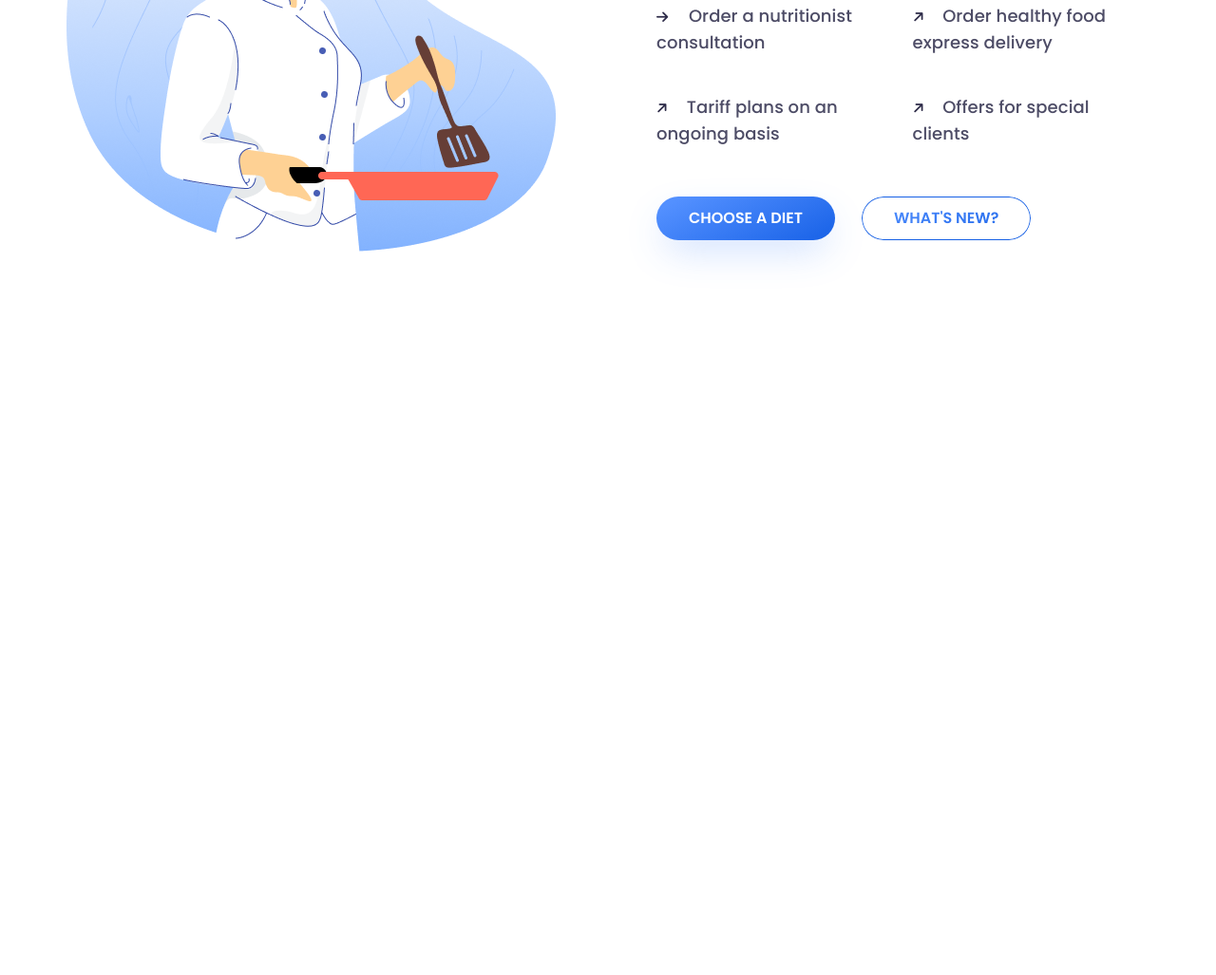
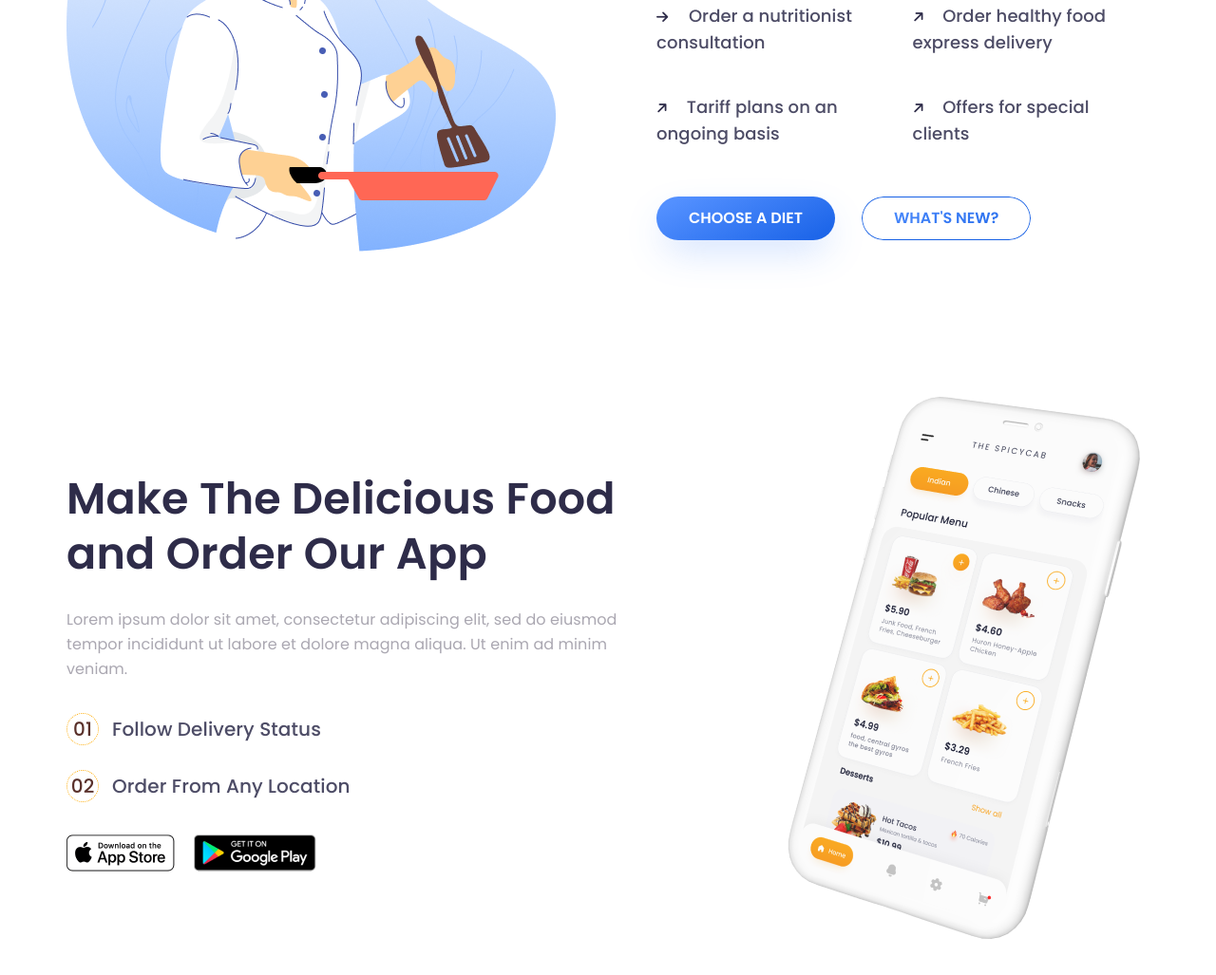
Before and after one commit to DucLS/doorhub, a website: page index.html in a window 1280 px wide. Shown: the part 3511-4538 px from the top of the page at 95% size. Before the commit the page ends 3846 px from the top, so only its background shows below. Drawn offline with Linux system fonts and the light colour scheme.

Commit message:
Build cta section

```diff
--- a/index.html
+++ b/index.html
@@ -412,5 +412,50 @@
         </div>
       </div>
     </section>
+    <section class="container m-auto cta-section">
+      <div class="cta-section__content">
+        <h2 class="heading--secondary cta-section__heading">
+          Make The Delicious Food and Order Our App
+        </h2>
+        <p class="cta-section__text">
+          Lorem ipsum dolor sit amet, consectetur adipiscing elit, sed do
+          eiusmod tempor incididunt ut labore et dolore magna aliqua. Ut enim ad
+          minim veniam.
+        </p>
+        <div class="cta-section__steps">
+          <div class="cta-section__step">
+            <div class="cta-section__number-box">
+              <span class="cta-section__number">01</span>
+            </div>
+            <p class="cta-section__step-title">Follow Delivery Status</p>
+          </div>
+          <div class="cta-section__step">
+            <div class="cta-section__number-box">
+              <span class="cta-section__number">02</span>
+            </div>
+            <p class="cta-section__step-title">Order From Any Location</p>
+          </div>
+        </div>
+        <div class="cta-section__downloads">
+          <img
+            src="./img/apple-store.png"
+            alt="Available on Apple Store"
+            class="cta-section__download"
+          />
+          <img
+            src="./img/google-play.png"
+            alt="Available on Google Play"
+            class="cta-section__download"
+          />
+        </div>
+      </div>
+      <div class="cta-section__img-box">
+        <img
+          src="./img/cta.png"
+          alt="Iphone with menu"
+          class="cta-section__img"
+        />
+      </div>
+    </section>
   </body>
 </html>
--- a/scss/pages/_home.scss
+++ b/scss/pages/_home.scss
@@ -257,3 +257,72 @@
     text-transform: uppercase;
   }
 }
+
+.cta-section {
+  display: grid;
+  grid-template-columns: 2fr 1fr;
+  column-gap: 15.8rem;
+  margin-top: 1.8rem;
+  padding: 5.8rem 0;
+
+  &__heading {
+    text-transform: none;
+  }
+
+  &__text {
+    font-size: 1.6rem;
+    font-weight: 400;
+    line-height: 2.6rem;
+    letter-spacing: 0.005em;
+    color: var(--color-grey-light-2);
+    margin-top: 2.8rem;
+    margin-bottom: 3.3rem;
+  }
+
+  &__content {
+    justify-self: center;
+    align-self: center;
+  }
+
+  &__step {
+    display: flex;
+    gap: 1.4rem;
+    align-items: center;
+  }
+
+  &__step:not(:last-child) {
+    margin-bottom: 2.6rem;
+  }
+
+  &__number-box {
+    border: 1.5px dotted var(--color-orange);
+    width: 3.4rem;
+    height: 3.4rem;
+    border-radius: 50%;
+    display: flex;
+    justify-content: center;
+    align-items: center;
+  }
+
+  &__number {
+    font-size: 2rem;
+    line-height: 2rem;
+    font-weight: 500;
+    letter-spacing: 0.005em;
+    color: var(--color-dark-red);
+  }
+
+  &__step-title {
+    font-size: 2rem;
+    font-weight: 500;
+    line-height: 2rem;
+    letter-spacing: 0.005em;
+    color: var(--color-blue-dark-4);
+  }
+
+  &__downloads {
+    display: flex;
+    gap: 2rem;
+    margin-top: 3.4rem;
+  }
+}
```
Also changed, not shown: css/index.css, 1 other file.
